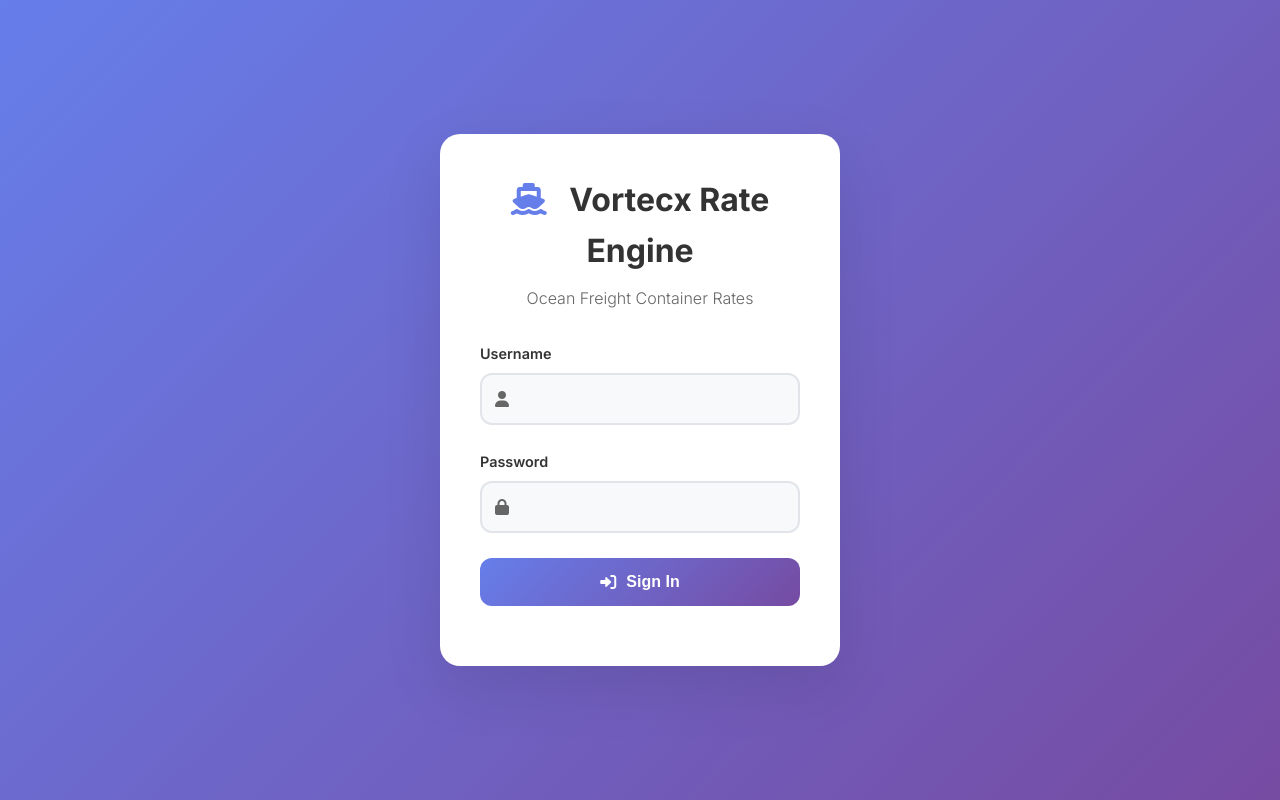
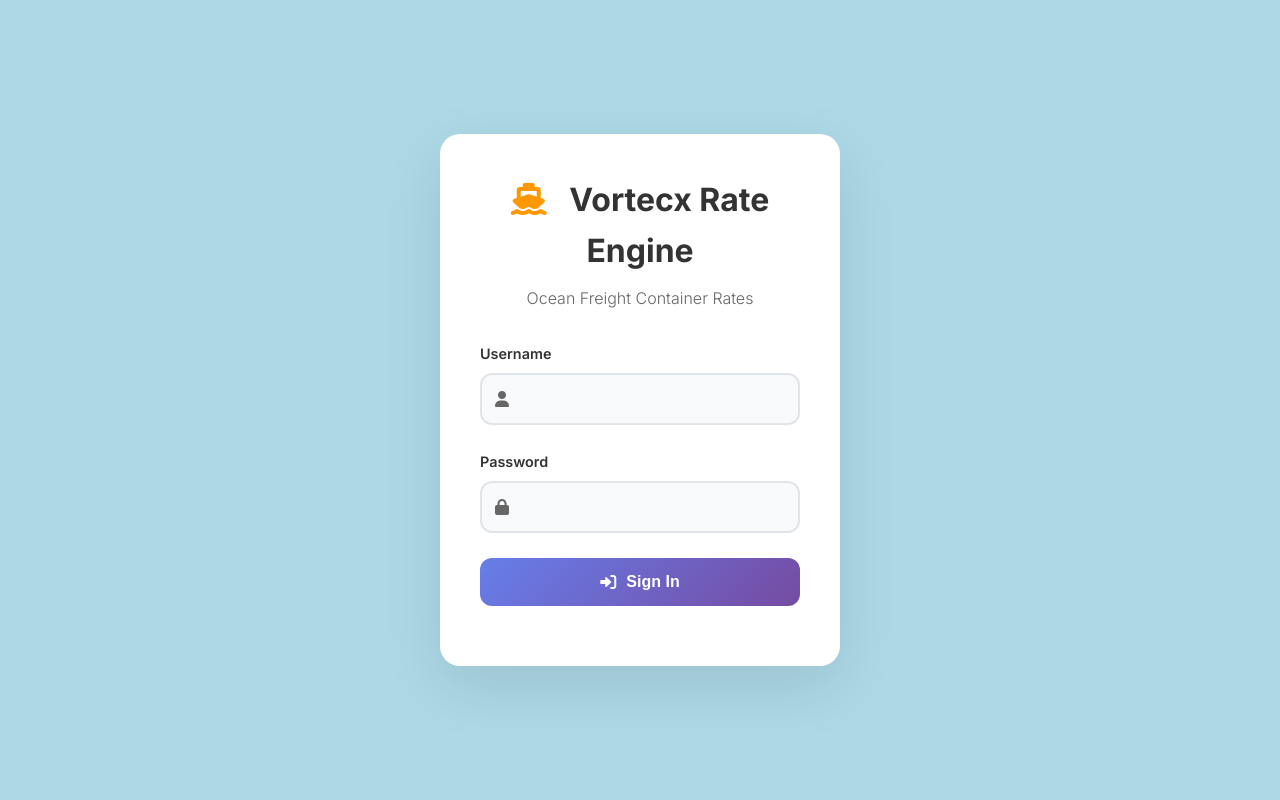
Before and after one commit to StephenForte/RateNinja, a plain HTML site: page index.html in a window 1280 px wide. Drawn offline with Linux system fonts and the light colour scheme.

Commit message:
Update UI: Change background to light blue and boat icons to orange

```diff
--- a/styles.css
+++ b/styles.css
@@ -7,7 +7,7 @@
 
 body {
     font-family: 'Inter', -apple-system, BlinkMacSystemFont, 'Segoe UI', Roboto, sans-serif;
-    background: linear-gradient(135deg, #667eea 0%, #764ba2 100%);
+    background: #add8e6;
     min-height: 100vh;
     color: #333;
     line-height: 1.6;
@@ -47,7 +47,7 @@ body {
 
 .login-header h1 i {
     margin-right: 15px;
-    color: #667eea;
+    color: #FF9800;
 }
 
 .login-subtitle {
@@ -202,7 +202,7 @@ body {
 
 .header h1 i {
     margin-right: 15px;
-    color: #4CAF50;
+    color: #FF9800;
 }
 
 .subtitle {
```
